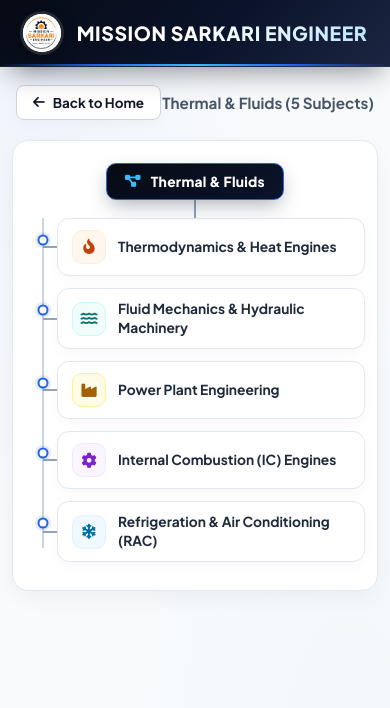
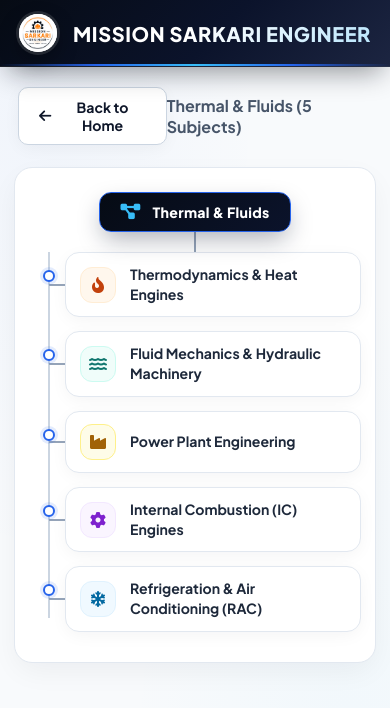
Before and after one commit to missionsarkariengineer/missionsarkariengineer.github.io, a plain HTML site: page index.html in a window 390 px wide. Both pictures are taken after a click on the button "Thermal & Fluids". Drawn offline with Linux system fonts and the light colour scheme.

Commit message:
Update index.html

```diff
--- a/index.html
+++ b/index.html
@@ -32,9 +32,9 @@
       --text-muted: #475569;
       --text-subtle: #64748B;
 
-      --shadow-ambient: 0 4px 16px -2px rgba(15, 23, 42, 0.04);
-      --shadow-card: 0 8px 24px -4px rgba(15, 23, 42, 0.06);
-      --shadow-card-hover: 0 14px 28px -4px rgba(37, 99, 235, 0.16);
+      --shadow-ambient: 0 4px 18px -2px rgba(15, 23, 42, 0.05);
+      --shadow-card: 0 10px 30px -4px rgba(15, 23, 42, 0.06);
+      --shadow-card-hover: 0 16px 32px -4px rgba(37, 99, 235, 0.16);
     }
 
     * {
@@ -77,7 +77,7 @@
     }
 
     .header-inner {
-      max-width: 1100px;
+      max-width: 1300px;
       margin: 0 auto;
       display: flex;
       justify-content: center;
@@ -125,9 +125,9 @@
     }
 
     .welcome-bar-inner {
-      max-width: 1050px;
+      max-width: 1300px;
       margin: 0 auto;
-      padding: 0 20px;
+      padding: 0 24px;
       display: flex;
       justify-content: flex-start;
       align-items: center;
@@ -158,35 +158,35 @@
       50% { opacity: 0.3; filter: drop-shadow(0 0 0px transparent); }
     }
 
-    /* 2. MAIN WORKSPACE */
+    /* 2. FULL-SCREEN WORKSPACE */
     main {
       flex: 1;
-      max-width: 1000px;
+      width: 92%;
+      max-width: 1260px;
       margin: 0 auto;
-      padding: 28px 20px 40px;
-      width: 100%;
+      padding: 30px 0 46px;
     }
 
     .filter-wrapper {
       background: var(--surface-white);
       border: 1px solid var(--border-light);
-      border-radius: 18px;
-      padding: 22px;
+      border-radius: 20px;
+      padding: 24px;
       box-shadow: var(--shadow-card);
       margin-bottom: 24px;
     }
 
     .search-box {
       position: relative;
-      margin-bottom: 16px;
+      margin-bottom: 18px;
     }
 
     .search-box input {
       width: 100%;
-      padding: 14px 20px 14px 50px;
+      padding: 15px 22px 15px 54px;
       border: 1.5px solid var(--border-medium);
       border-radius: 12px;
-      font-size: 0.92rem;
+      font-size: 0.94rem;
       font-weight: 500;
       outline: none;
       background: #FFFFFF;
@@ -202,22 +202,22 @@
 
     .search-box i {
       position: absolute;
-      left: 18px;
+      left: 20px;
       top: 50%;
       transform: translateY(-50%);
       color: var(--primary-blue);
-      font-size: 1.1rem;
+      font-size: 1.15rem;
     }
 
     .filter-buttons {
       display: flex;
       flex-wrap: wrap;
-      gap: 10px;
+      gap: 12px;
     }
 
     .btn-filter {
-      padding: 10px 18px;
-      font-size: 0.85rem;
+      padding: 11px 20px;
+      font-size: 0.88rem;
       font-weight: 600;
       border-radius: 10px;
       border: 1px solid var(--border-light);
@@ -238,7 +238,7 @@
       background: var(--brand-navy-900);
       color: #FFFFFF;
       border-color: var(--brand-navy-900);
-      box-shadow: 0 4px 14px rgba(11, 19, 43, 0.22);
+      box-shadow: 0 4px 14px rgba(11, 19, 43, 0.25);
     }
 
     /* 3. SHOWCASE SLIDER */
@@ -246,14 +246,14 @@
       width: 100%;
       overflow: hidden;
       position: relative;
-      border-radius: 16px;
-      padding: 6px 0;
-      margin-top: 4px;
+      border-radius: 18px;
+      padding: 8px 0;
+      margin-top: 6px;
     }
 
     .train-track {
       display: flex;
-      gap: 20px;
+      gap: 22px;
       width: max-content;
       animation: trainSlide 28s linear infinite;
     }
@@ -268,9 +268,9 @@
     }
 
     .train-card-photo {
-      width: 280px;
-      height: 170px;
-      border-radius: 14px;
+      width: 300px;
+      height: 180px;
+      border-radius: 16px;
       position: relative;
       overflow: hidden;
       box-shadow: var(--shadow-ambient);
@@ -305,16 +305,17 @@
     }
 
     .photo-overlay p {
-      font-size: 0.86rem;
+      font-size: 0.88rem;
       color: #F8FAFC;
       font-weight: 700;
       letter-spacing: 0.02em;
     }
 
-    /* 4. OPTIMUM BALANCED FLOWCHART SYSTEM */
+    /* 4. BALANCED FULL-WIDTH FLOWCHART SYSTEM */
     .results-area {
       display: none;
-      animation: fadeIn 0.3s ease;
+      width: 100%;
+      animation: fadeIn 0.28s ease;
     }
 
     @keyframes fadeIn {
@@ -326,19 +327,19 @@
       display: flex;
       justify-content: space-between;
       align-items: center;
-      margin-bottom: 20px;
+      margin-bottom: 22px;
       padding: 0 4px;
     }
 
     .btn-back-home {
       background: #FFFFFF;
-      border: 1px solid var(--border-medium);
+      border: 1.5px solid var(--border-medium);
       color: var(--text-main);
       cursor: pointer;
       font-weight: 700;
-      font-size: 0.84rem;
-      padding: 8px 16px;
-      border-radius: 8px;
+      font-size: 0.88rem;
+      padding: 10px 20px;
+      border-radius: 10px;
       transition: all 0.2s ease;
       display: inline-flex;
       align-items: center;
@@ -356,44 +357,46 @@
     .tree-flow-canvas {
       background: #FFFFFF;
       border: 1px solid var(--border-light);
-      border-radius: 20px;
-      padding: 36px 24px 44px;
+      border-radius: 24px;
+      padding: 48px 32px 56px;
       box-shadow: var(--shadow-card);
       display: flex;
       flex-direction: column;
       align-items: center;
       position: relative;
+      width: 100%;
     }
 
     .tree-root-head {
       background: linear-gradient(135deg, var(--brand-navy-950) 0%, var(--brand-navy-900) 100%);
       color: #FFFFFF;
-      padding: 11px 30px;
-      border-radius: 10px;
-      font-size: 0.96rem;
+      padding: 13px 36px;
+      border-radius: 12px;
+      font-size: 1.02rem;
       font-weight: 800;
       letter-spacing: 0.02em;
       border: 1.5px solid var(--primary-blue);
-      box-shadow: 0 8px 20px -4px rgba(11, 19, 43, 0.35);
+      box-shadow: 0 10px 24px -4px rgba(11, 19, 43, 0.35);
       display: inline-flex;
       align-items: center;
-      gap: 10px;
+      gap: 12px;
       z-index: 3;
     }
 
     .tree-root-head i {
       color: var(--accent-cyan);
+      font-size: 1.1rem;
     }
 
     .tree-stem-start {
       width: 2px;
-      height: 30px;
+      height: 38px;
       background: var(--border-dark);
     }
 
     .flow-tree-spine {
       width: 100%;
-      max-width: 740px;
+      max-width: 900px;
       display: flex;
       flex-direction: column;
       position: relative;
@@ -404,7 +407,7 @@
       content: '';
       position: absolute;
       top: 0;
-      bottom: 22px;
+      bottom: 24px;
       left: 50%;
       width: 2px;
       background: var(--border-medium);
@@ -417,7 +420,7 @@
       align-items: center;
       width: 100%;
       position: relative;
-      margin-bottom: 20px;
+      margin-bottom: 26px;
       z-index: 2;
     }
 
@@ -434,7 +437,7 @@
 
     .flow-branch-side.left {
       justify-content: flex-end;
-      padding-right: 28px;
+      padding-right: 40px;
     }
 
     .flow-branch-side.left.has-card::after {
@@ -442,7 +445,7 @@
       position: absolute;
       right: 0;
       top: 50%;
-      width: 28px;
+      width: 40px;
       height: 2px;
       background: var(--border-dark);
       transform: translateY(-50%);
@@ -450,7 +453,7 @@
 
     .flow-branch-side.right {
       justify-content: flex-start;
-      padding-left: 28px;
+      padding-left: 40px;
     }
 
     .flow-branch-side.right.has-card::after {
@@ -458,7 +461,7 @@
       position: absolute;
       left: 0;
       top: 50%;
-      width: 28px;
+      width: 40px;
       height: 2px;
       background: var(--border-dark);
       transform: translateY(-50%);
@@ -468,29 +471,29 @@
       position: absolute;
       left: 50%;
       top: 50%;
-      width: 11px;
-      height: 11px;
+      width: 12px;
+      height: 12px;
       border-radius: 50%;
       background: #FFFFFF;
       border: 2.5px solid var(--primary-blue);
       transform: translate(-50%, -50%);
       z-index: 3;
-      box-shadow: 0 0 0 2.5px rgba(37, 99, 235, 0.12);
+      box-shadow: 0 0 0 3px rgba(37, 99, 235, 0.12);
     }
 
-    /* Optimum Sized Subject Box */
+    /* Standardized Optimum Subject Box */
     .flow-item-card {
       background: #FFFFFF;
       border: 1.5px solid var(--border-light);
-      border-radius: 12px;
-      padding: 12px 16px;
+      border-radius: 14px;
+      padding: 15px 20px;
       cursor: pointer;
       display: flex;
       align-items: center;
-      gap: 12px;
+      gap: 14px;
       box-shadow: var(--shadow-ambient);
-      transition: all 0.2s cubic-bezier(0.16, 1, 0.3, 1);
-      width: 290px;
+      transition: all 0.22s cubic-bezier(0.16, 1, 0.3, 1);
+      width: 340px;
       box-sizing: border-box;
     }
 
@@ -501,13 +504,13 @@
     }
 
     .flow-item-icon {
-      width: 36px;
-      height: 36px;
-      border-radius: 10px;
+      width: 42px;
+      height: 42px;
+      border-radius: 12px;
       display: flex;
       align-items: center;
       justify-content: center;
-      font-size: 1rem;
+      font-size: 1.15rem;
       flex-shrink: 0;
       transition: transform 0.2s ease;
     }
@@ -517,10 +520,10 @@
     }
 
     .flow-item-title {
-      font-size: 0.88rem;
+      font-size: 0.94rem;
       font-weight: 700;
       color: #1E293B;
-      line-height: 1.35;
+      line-height: 1.4;
       flex: 1;
       transition: color 0.2s ease;
     }
@@ -531,8 +534,8 @@
 
     /* 5. MOTIVATIONAL QUOTE */
     .bottom-quote-section {
-      margin-top: 36px;
-      padding: 15px 20px;
+      margin-top: 40px;
+      padding: 16px 20px;
       background: #FFFFFF;
       border: 1px solid var(--border-light);
       border-radius: 14px;
@@ -550,7 +553,7 @@
     }
 
     .bottom-quote-section p {
-      font-size: 0.85rem;
+      font-size: 0.88rem;
       color: var(--text-muted);
       font-weight: 600;
       letter-spacing: 0.01em;
@@ -568,7 +571,7 @@
     }
 
     .footer-inner {
-      max-width: 1000px;
+      max-width: 1260px;
       margin: 0 auto;
       display: flex;
       justify-content: space-between;
@@ -591,8 +594,13 @@
       letter-spacing: 0.06em;
     }
 
-    /* RESPONSIVE MOBILE ADJUSTMENT */
-    @media (max-width: 768px) {
+    /* RESPONSIVE MOBILE ADJUSTMENTS */
+    @media (max-width: 820px) {
+      main {
+        width: 100%;
+        padding: 20px 14px 34px;
+      }
+
       .top-broad-header {
         padding: 14px 16px;
       }
@@ -603,11 +611,7 @@
       }
 
       .top-broad-header h1 {
-        font-size: 1.22rem;
-      }
-
-      main {
-        padding: 18px 12px 28px;
+        font-size: 1.25rem;
       }
 
       .filter-wrapper {
@@ -628,7 +632,7 @@
         flex: 1 1 calc(50% - 6px);
         text-align: center;
         padding: 9px 8px;
-        font-size: 0.76rem;
+        font-size: 0.78rem;
       }
 
       .train-card-photo {
@@ -638,28 +642,28 @@
 
       /* Mobile Timeline */
       .tree-flow-canvas {
-        padding: 22px 12px 28px;
-        border-radius: 16px;
+        padding: 24px 14px 30px;
+        border-radius: 18px;
       }
 
       .tree-root-head {
-        font-size: 0.86rem;
-        padding: 9px 18px;
+        font-size: 0.88rem;
+        padding: 10px 20px;
       }
 
       .tree-stem-start {
-        height: 18px;
+        height: 20px;
       }
 
       .flow-tree-spine::before {
-        left: 18px;
+        left: 20px;
         bottom: 14px;
       }
 
       .flow-branch-row {
         flex-direction: column;
-        margin-bottom: 12px;
-        padding-left: 32px;
+        margin-bottom: 14px;
+        padding-left: 36px;
       }
 
       .flow-branch-side {
@@ -669,30 +673,30 @@
       }
 
       .flow-branch-side.has-card::after {
-        left: -14px !important;
+        left: -16px !important;
         right: auto !important;
-        width: 14px !important;
+        width: 16px !important;
       }
 
       .flow-center-node {
-        left: 18px;
-        top: 22px;
+        left: 20px;
+        top: 24px;
       }
 
       .flow-item-card {
         width: 100%;
         max-width: 100%;
-        padding: 11px 14px;
+        padding: 12px 14px;
       }
 
       .flow-item-icon {
-        width: 34px;
-        height: 34px;
-        font-size: 0.95rem;
+        width: 36px;
+        height: 36px;
+        font-size: 1rem;
       }
 
       .flow-item-title {
-        font-size: 0.86rem;
+        font-size: 0.88rem;
       }
 
       footer {
@@ -710,7 +714,7 @@
 </head>
 <body>
 
-  <!-- 1. TOP HEADER (BRAND ONLY, NO ADMIN/LOGIN BUTTONS) -->
+  <!-- 1. TOP HEADER -->
   <div class="top-broad-header">
     <div class="header-inner">
       <div class="brand-container">
@@ -777,13 +781,13 @@
       </div>
     </div>
 
-    <!-- 4. PURE FOCUS FLOWCHART VIEW (SHOWN ONLY ON CLICK) -->
+    <!-- 4. PURE FOCUS FLOWCHART VIEW (PROPORTIONAL FULL-SCREEN) -->
     <div id="resultsArea" class="results-area">
       <div class="results-top-nav">
         <button id="clearFilterBtn" class="btn-back-home">
           <i class="fa-solid fa-arrow-left"></i> Back to Home
         </button>
-        <span id="cleanStreamTitle" style="font-size: 0.95rem; font-weight: 700; color: var(--text-muted);">Roadmap</span>
+        <span id="cleanStreamTitle" style="font-size: 1rem; font-weight: 700; color: var(--text-muted);">Roadmap</span>
       </div>
 
       <div class="tree-flow-canvas">
@@ -806,7 +810,7 @@
     </div>
   </main>
 
-  <!-- 6. FOOTER (HOME ONLY, HIDES ON FOCUS) -->
+  <!-- 6. FOOTER (HOME ONLY) -->
   <footer id="portalFooter">
     <div class="footer-inner">
       <div class="visitor-box">
@@ -887,7 +891,6 @@
       return { icon: 'fa-microchip', bg: '#EFF6FF', color: '#1D4ED8', border: '#DBEAFE' };
     }
 
-    /* Unblocked direct drive viewer for all devices */
     function formatDirectDrive(url) {
       if (!url) return "";
       const match = url.match(/id=([a-zA-Z0-9_-]+)/) || url.match(/\/d\/([a-zA-Z0-9_-]+)/);
@@ -920,16 +923,13 @@
     function renderView() {
       const query = (searchInput?.value || '').toLowerCase().trim();
 
-      // FOCUS MODE TRIGGER: If subject clicked or search active
       if (query !== '' || activeStream !== null) {
-        // HIDE EVERYTHING EXCEPT HEADER AND FLOWCHART
         homeFilterSection.style.display = 'none';
         welcomeStrip.style.display = 'none';
         trainSlider.style.display = 'none';
         homeQuote.style.display = 'none';
         portalFooter.style.display = 'none';
 
-        // SHOW FLOWCHART
         resultsArea.style.display = 'block';
 
         let filtered = docs;
@@ -946,7 +946,7 @@
         if (filtered.length === 0) {
           if (flowTreeSpine) {
             flowTreeSpine.innerHTML = `
-              <div style="text-align: center; padding: 28px; color: var(--text-subtle); font-size: 0.95rem;">
+              <div style="text-align: center; padding: 32px; color: var(--text-subtle); font-size: 0.95rem;">
                 No matching subjects found.
               </div>
             `;
@@ -991,7 +991,6 @@
         });
         if (flowTreeSpine) flowTreeSpine.innerHTML = html;
       } else {
-        // HOME SCREEN: SHOW ALL STANDARD SECTIONS
         homeFilterSection.style.display = 'block';
         welcomeStrip.style.display = 'block';
         trainSlider.style.display = 'block';
@@ -1028,7 +1027,6 @@
       });
     }
 
-    // BACK TO HOME BUTTON
     if (clearFilterBtn) {
       clearFilterBtn.addEventListener('click', () => {
         activeStream = null;
@@ -1038,7 +1036,6 @@
       });
     }
 
-    // Auto-launch unblocked document safely
     window.openSubjectDoc = function(link) {
       const targetUrl = formatDirectDrive(link);
       window.open(targetUrl, '_blank', 'noopener,noreferrer');
```
